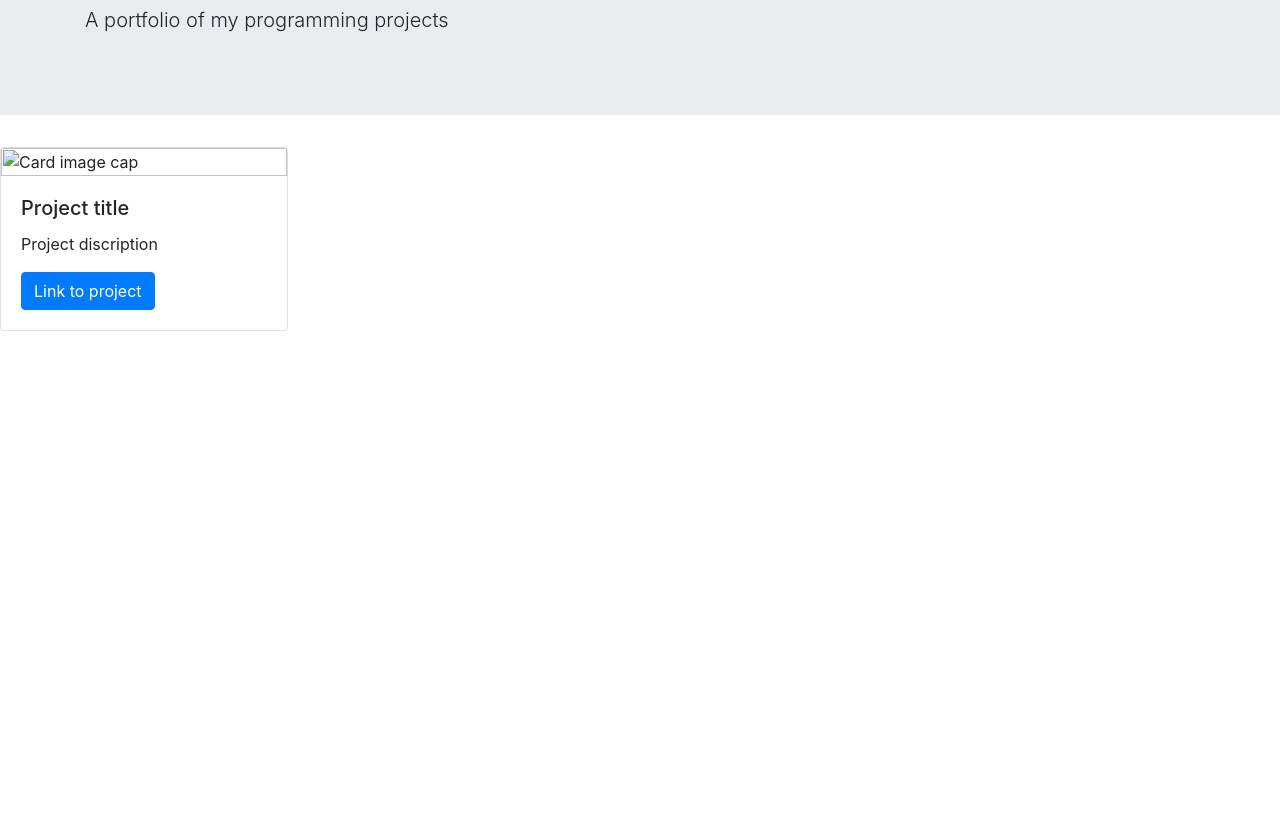
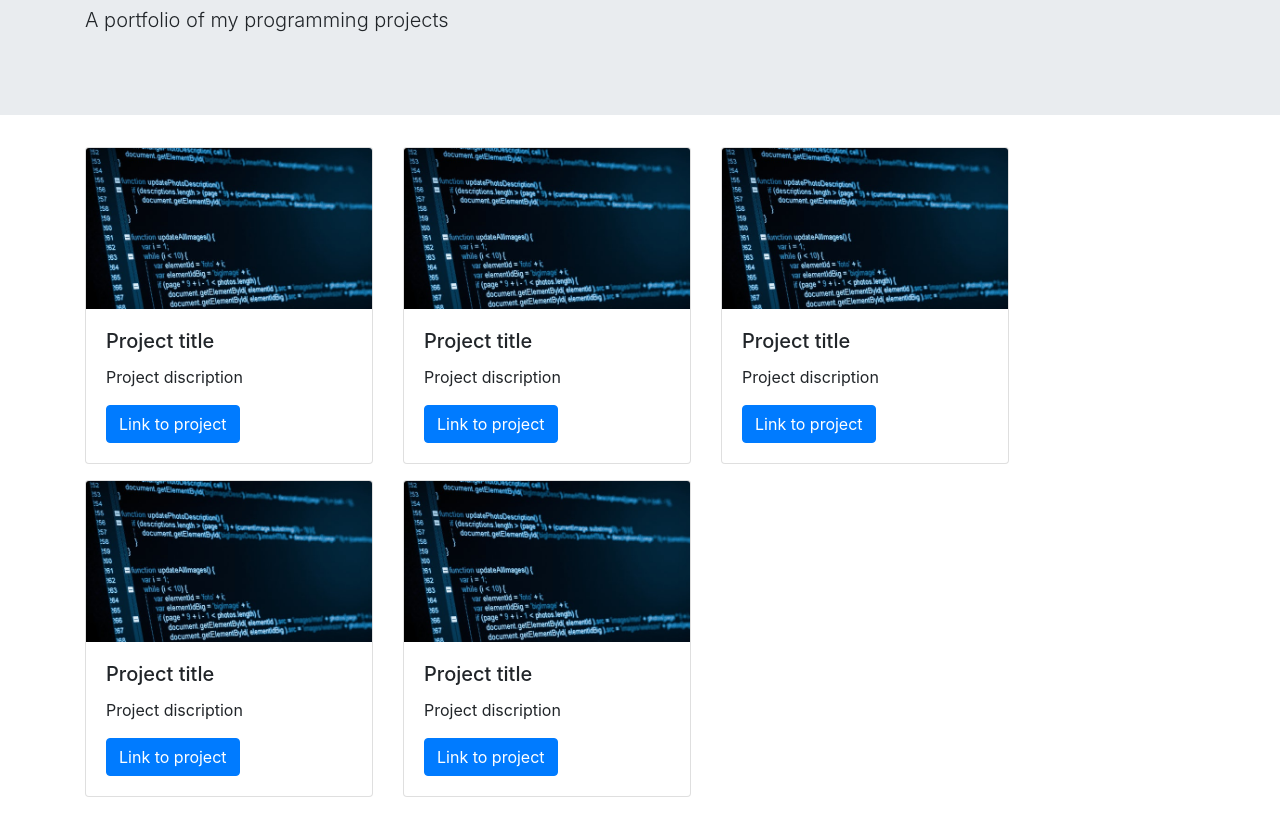
Before and after one commit to zpolwrek/zpolwrek.github.io, a plain HTML site: page index.html in a window 1280 px wide. Shown: the part 134-947 px from the top of the page. Before the commit the page ends 800 px from the top, so only its background shows below. Drawn offline with nearby package versions, Linux system fonts and the light colour scheme.

Commit message:
Added Example Cards

```diff
--- a/index.html
+++ b/index.html
@@ -16,14 +16,68 @@
     </div>
   </div>
 
+
+  <div class="container">
+    <div class="row">
+
+      <div class="col-auto mb-3">
         <div class="card" style="width: 18rem;">
-    <img class="card-img-top" src="" alt="Card image cap">
+          <img class="card-img-top" src="./example-img.jpg" alt="Card image cap">
           <div class="card-body">
             <h5 class="card-title">Project title</h5>
             <p class="card-text">Project discription</p>
             <a href="#" class="btn btn-primary">Link to project</a>
           </div>
         </div>
+      </div>
+
+      <div class="col-auto mb-3">
+          <div class="card" style="width: 18rem;">
+            <img class="card-img-top" src="./example-img.jpg" alt="Card image cap">
+            <div class="card-body">
+              <h5 class="card-title">Project title</h5>
+              <p class="card-text">Project discription</p>
+              <a href="#" class="btn btn-primary">Link to project</a>
+            </div>
+          </div>
+        </div>
+
+      <div class="col-auto mb-3">
+        <div class="card" style="width: 18rem;">
+          <img class="card-img-top" src="./example-img.jpg" alt="Card image cap">
+            <div class="card-body">
+            <h5 class="card-title">Project title</h5>
+            <p class="card-text">Project discription</p>
+            <a href="#" class="btn btn-primary">Link to project</a>
+            </div>
+        </div>
+      </div>
+
+      <div class="col-auto mb-3">
+          <div class="card" style="width: 18rem;">
+            <img class="card-img-top" src="./example-img.jpg" alt="Card image cap">
+              <div class="card-body">
+              <h5 class="card-title">Project title</h5>
+              <p class="card-text">Project discription</p>
+              <a href="#" class="btn btn-primary">Link to project</a>
+              </div>
+          </div>
+        </div>
+
+        <div class="col-auto mb-3">
+            <div class="card" style="width: 18rem;">
+              <img class="card-img-top" src="./example-img.jpg" alt="Card image cap">
+                <div class="card-body">
+                <h5 class="card-title">Project title</h5>
+                <p class="card-text">Project discription</p>
+                <a href="#" class="btn btn-primary">Link to project</a>
+                </div>
+            </div>
+          </div>
+
+
+    </div>
+</div>
 
 </body>
 </html>
```
Also changed, not shown: example-img.jpg (added). Lines whose indentation alone changed are shown as unchanged.
